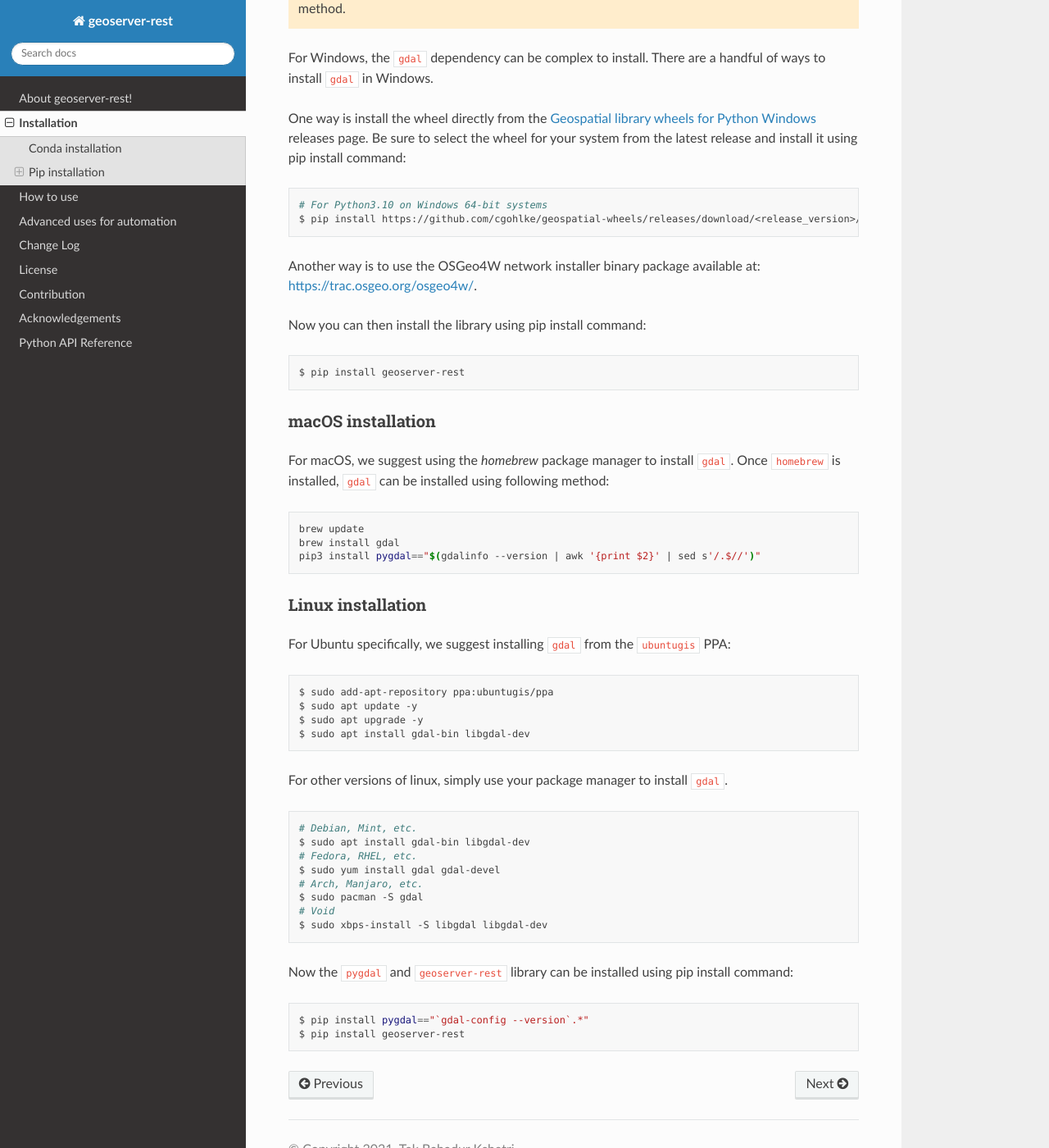
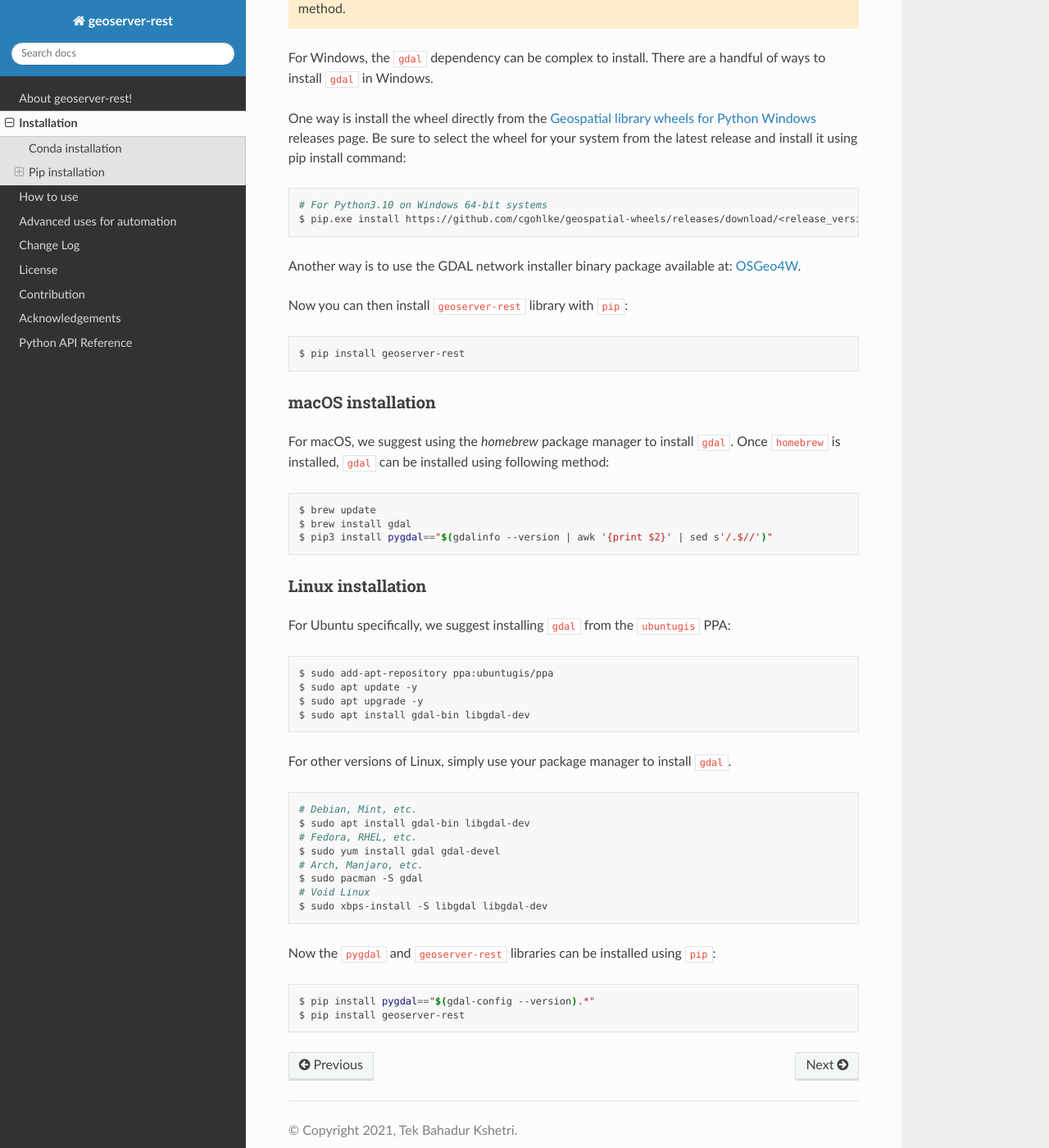
Before and after one commit to gicait/geoserver-rest, a Sphinx documentation site: the page built from docs/source/installation.rst, in a window 1280 px wide and 1400 px high, scrolled down 641 px. Shown: the whole window at 82% size. Built offline with Sphinx 7.4.7 and the Read the Docs theme 2.0.0, drawn with Linux system fonts in a browser that asks for light colours.

Commit message:
minor edits for grammar

```diff
--- a/docs/source/installation.rst
+++ b/docs/source/installation.rst
@@ -31,11 +31,11 @@ One way is install the wheel directly from the `Geospatial library wheels for Py
 .. code-block:: shell
 
     # For Python3.10 on Windows 64-bit systems
-    $ pip install https://github.com/cgohlke/geospatial-wheels/releases/download/<release_version>/GDAL-3.7.1-cp310-cp310-win_amd64.whl
+    $ pip.exe install https://github.com/cgohlke/geospatial-wheels/releases/download/<release_version>/GDAL-3.7.1-cp310-cp310-win_amd64.whl
 
-Another way is to use the OSGeo4W network installer binary package available at: https://trac.osgeo.org/osgeo4w/.
+Another way is to use the GDAL network installer binary package available at: `OSGeo4W <https://trac.osgeo.org/osgeo4w/>`_.
 
-Now you can then install the library using pip install command:
+Now you can then install ``geoserver-rest`` library with ``pip``:
 
 .. code-block:: shell
 
@@ -48,9 +48,9 @@ For macOS, we suggest using the `homebrew` package manager to install ``gdal``.
 
 .. code-block:: shell
 
-    brew update
-    brew install gdal
-    pip3 install pygdal=="$(gdalinfo --version | awk '{print $2}' | sed s'/.$//')"
+    $ brew update
+    $ brew install gdal
+    $ pip3 install pygdal=="$(gdalinfo --version | awk '{print $2}' | sed s'/.$//')"
 
 Linux installation
 ------------------
@@ -64,7 +64,7 @@ For Ubuntu specifically, we suggest installing ``gdal`` from the ``ubuntugis`` P
     $ sudo apt upgrade -y
     $ sudo apt install gdal-bin libgdal-dev
 
-For other versions of linux, simply use your package manager to install ``gdal``.
+For other versions of Linux, simply use your package manager to install ``gdal``.
 
 .. code-block:: shell
 
@@ -74,12 +74,12 @@ For other versions of linux, simply use your package manager to install ``gdal``
     $ sudo yum install gdal gdal-devel
     # Arch, Manjaro, etc.
     $ sudo pacman -S gdal
-    # Void
+    # Void Linux
     $ sudo xbps-install -S libgdal libgdal-dev
 
-Now the ``pygdal`` and ``geoserver-rest`` library can be installed using pip install command:
+Now the ``pygdal`` and ``geoserver-rest`` libraries can be installed using ``pip``:
 
 .. code-block:: shell
 
-    $ pip install pygdal=="`gdal-config --version`.*"
+    $ pip install pygdal=="$(gdal-config --version).*"
     $ pip install geoserver-rest
```
